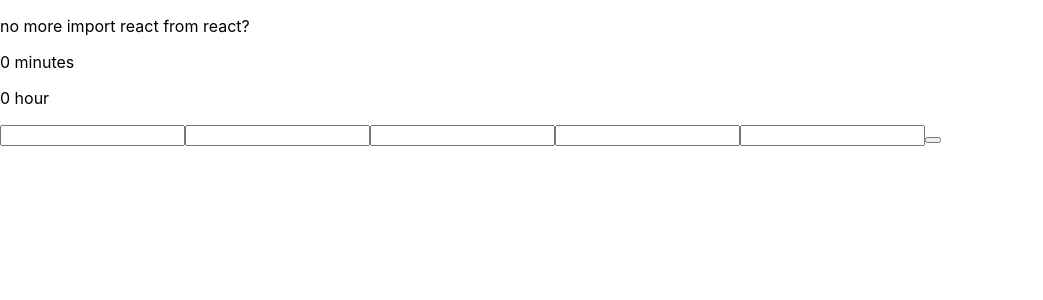
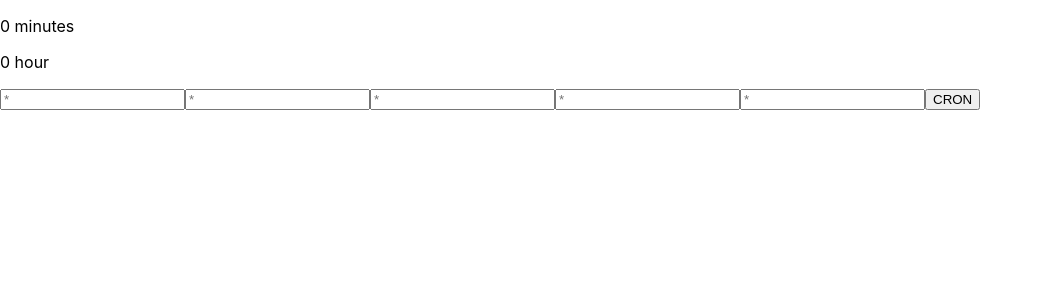
Before and after one commit to alex-lc/cron-calc, a React (Create React App) app: page / in a window 1280 px wide. Shown: the top 300 px of the page, without its empty margins (0-1043 px from the left). Built offline with nearby package versions, Linux system fonts and the light colour scheme.

Commit message:
Removing react-hook-form. Just going to use a plain form and useState.

```diff
--- a/src/App.js
+++ b/src/App.js
@@ -4,7 +4,6 @@ import Selection from './components/Selection'
 function App() {
   return (
     <div>
-      <p>no more import react from react?</p>
       <Selection />
     </div>
   )
--- a/src/components/Selection.js
+++ b/src/components/Selection.js
@@ -1,12 +1,8 @@
 // Input for setting up cron job
 
 import { useState } from 'react'
-import { useForm } from 'react-hook-form'
 
 const Selection = () => {
-
-    // react-hook-form
-    const { register, error, handleSubmit } = useForm()
 
     const [cron, setCron] = useState({
         minute: 0,
@@ -40,13 +36,13 @@ const Selection = () => {
                     {cron.hour === 0 && <p>0 hour</p>}
                     {cron.hour !== 0 && <p>{cron.hour} hour</p>}
                 </div>
-                <form onSubmit={handleSubmit(submitCron)}>
-                    <input type="text" name="minute" ref={register({ required: true })} />
-                    <input type="text" name="hour" ref={register({ required: true })} />
-                    <input type="text" name="dayOfTheMonth" ref={register({ required: true })} />
-                    <input type="text" name="month" ref={register({ required: true })} />
-                    <input type="text" name="dayOfTheWeek" ref={register({ required: true })} />
-                    <button type="submit"></button>
+                <form>
+                    <input type="text" name="minute" placeholder="*" />
+                    <input type="text" name="hour" placeholder="*" />
+                    <input type="text" name="dayOfTheMonth" placeholder="*" />
+                    <input type="text" name="month" placeholder="*" />
+                    <input type="text" name="dayOfTheWeek" placeholder="*" />
+                    <button type="submit">CRON</button>
                 </form>
             </div>
         </div>
```
Also changed, not shown: src/data/data.js (added, +24 -0 lines).
